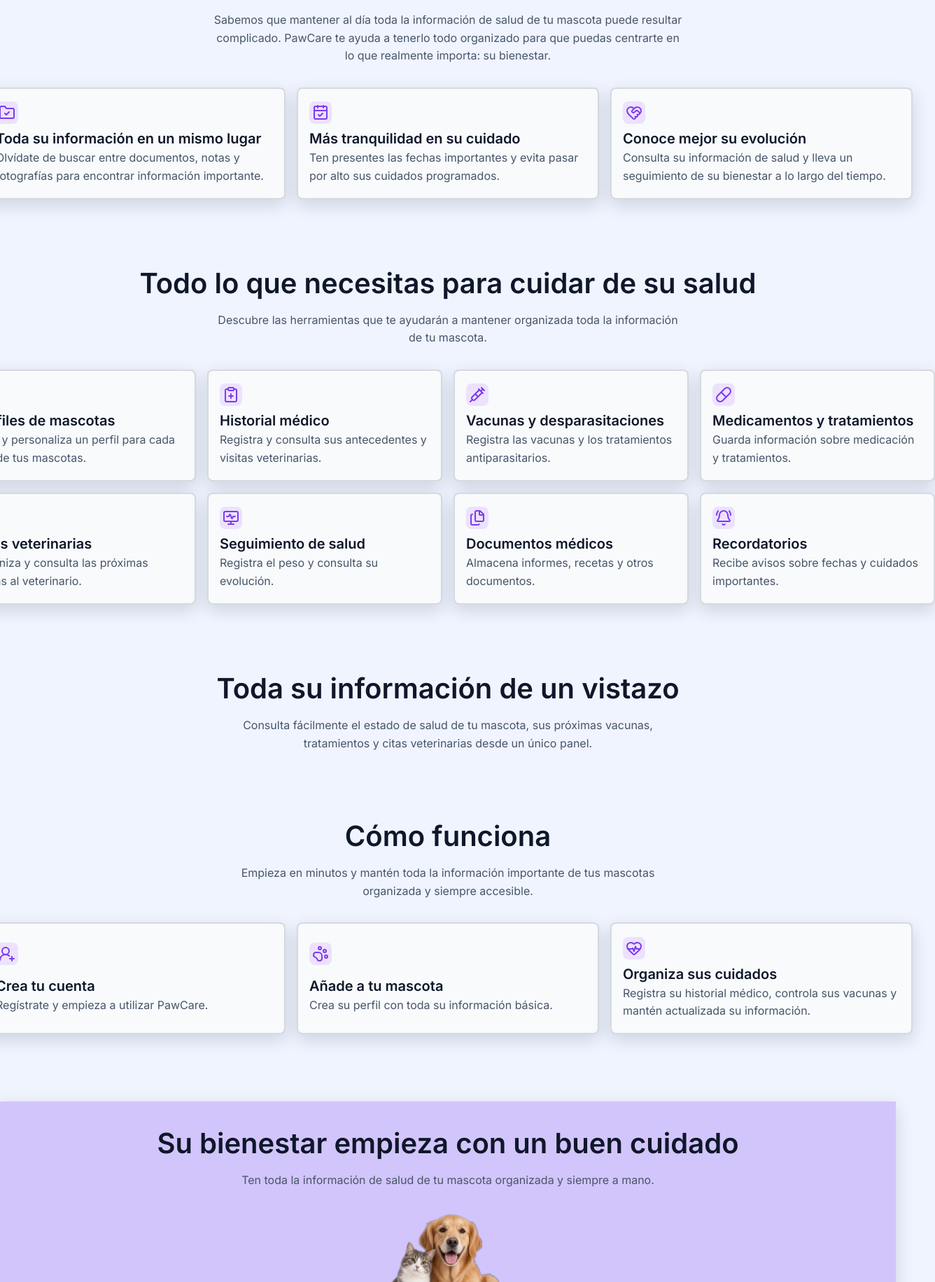
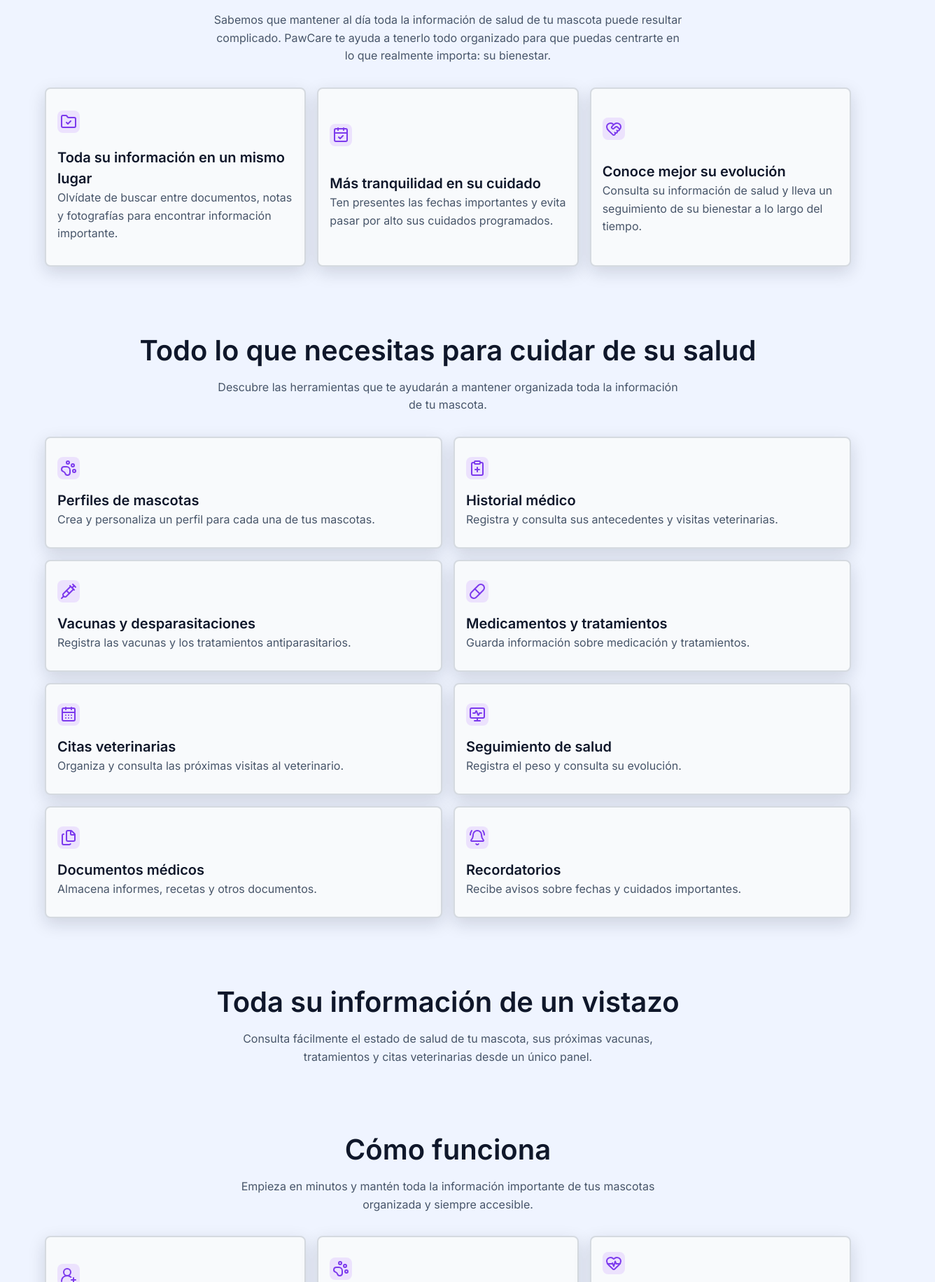
Before and after one commit to loli-digital/pawcare, a React (Vite) app: page / in a window 1280 px wide. Shown: the part 568-2400 px from the top of the page at 70% size, 1336 px wide, since content can reach past the window. Built offline with nearby package versions, Linux system fonts and the light colour scheme.

Commit message:
💄 refactor: Update media queries to use desktop-xl mixin for improved responsiveness

```diff
--- a/src/pages/Landing/LandingPage.scss
+++ b/src/pages/Landing/LandingPage.scss
@@ -136,7 +136,7 @@
     min-height: 16rem;
   }
 
-  @include desktop {
+  @include desktop-xl {
     min-width: 27rem;
     min-height: 10rem;
   }
@@ -148,7 +148,7 @@
     grid-template-columns: repeat(2, 1fr);
   }
 
-  @include desktop {
+  @include desktop-xl {
     grid-template-columns: repeat(4, 1fr);
   }
 }
@@ -177,7 +177,7 @@
     min-height: 12rem;
   }
 
-  @include desktop {
+  @include desktop-xl {
     min-width: 27rem;
     min-height: 10rem;
   }
```
